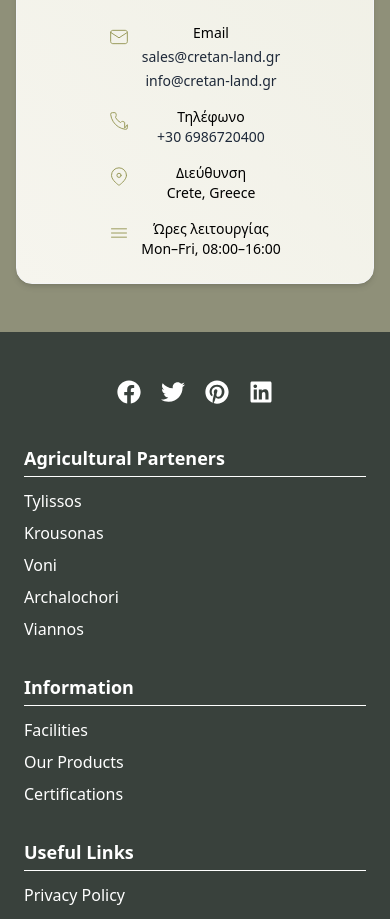
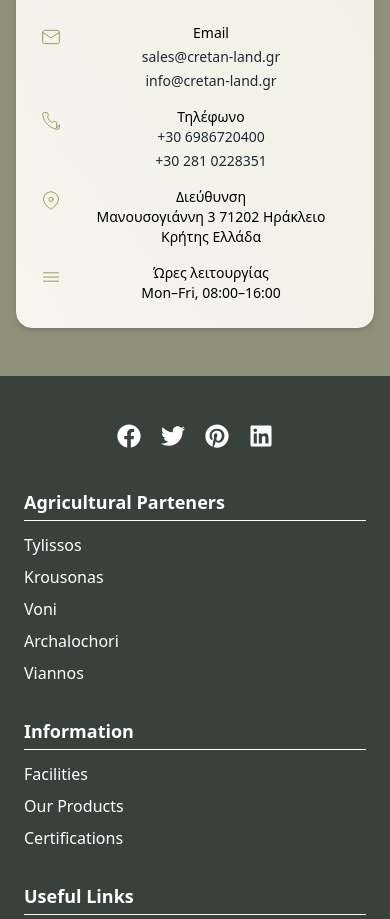
Before and after one commit to faidonasbougadakis/oil-website, a React (Vite) app: page /pallets in a window 390 px wide. Shown: the part 1880-2799 px from the top of the page. Built offline with nearby package versions, Linux system fonts and the light colour scheme.

Commit message:
chore(contact): add secondary phone number to ContactUs

```diff
--- a/src/components/sections/ContactUs.tsx
+++ b/src/components/sections/ContactUs.tsx
@@ -154,7 +154,8 @@ export default function ContactUs({ language = "en" }: { language: "gr" | "en" }
     sales_email: 'sales@cretan-land.gr',
     info_email:'info@cretan-land.gr',
     phone: '+30 6986720400',
-    address: 'Crete, Greece',
+    phone2: '+30 281 0228351',
+    address: 'Μανουσογιάννη 3 71202 Ηράκλειο Κρήτης Ελλάδα',
     hours: 'Mon–Fri, 08:00–16:00',
   }
 
@@ -374,6 +375,20 @@ export default function ContactUs({ language = "en" }: { language: "gr" | "en" }
                       >
                         {contact.phone}
                       </a>
+                      {contact.phone2 && (
+                        <div className="mt-1">
+                          <a
+                            href={`tel:${contact.phone2}`}
+                            onClick={(e) => {
+                              e.preventDefault()
+                              handleCopy(contact.phone2, 'phone', e as any)
+                            }}
+                            className="text-sm text-gray-800 cursor-pointer hover:text-[#9B9C5D] transition-colors"
+                          >
+                            {contact.phone2}
+                          </a>
+                        </div>
+                      )}
                       {copiedPopup.key === 'phone' && (
                         <div
                           className="absolute top-0 left-0 bg-gray-800 text-white text-xs px-2 py-1 rounded whitespace-nowrap animate-fade-in pointer-events-none"
```
